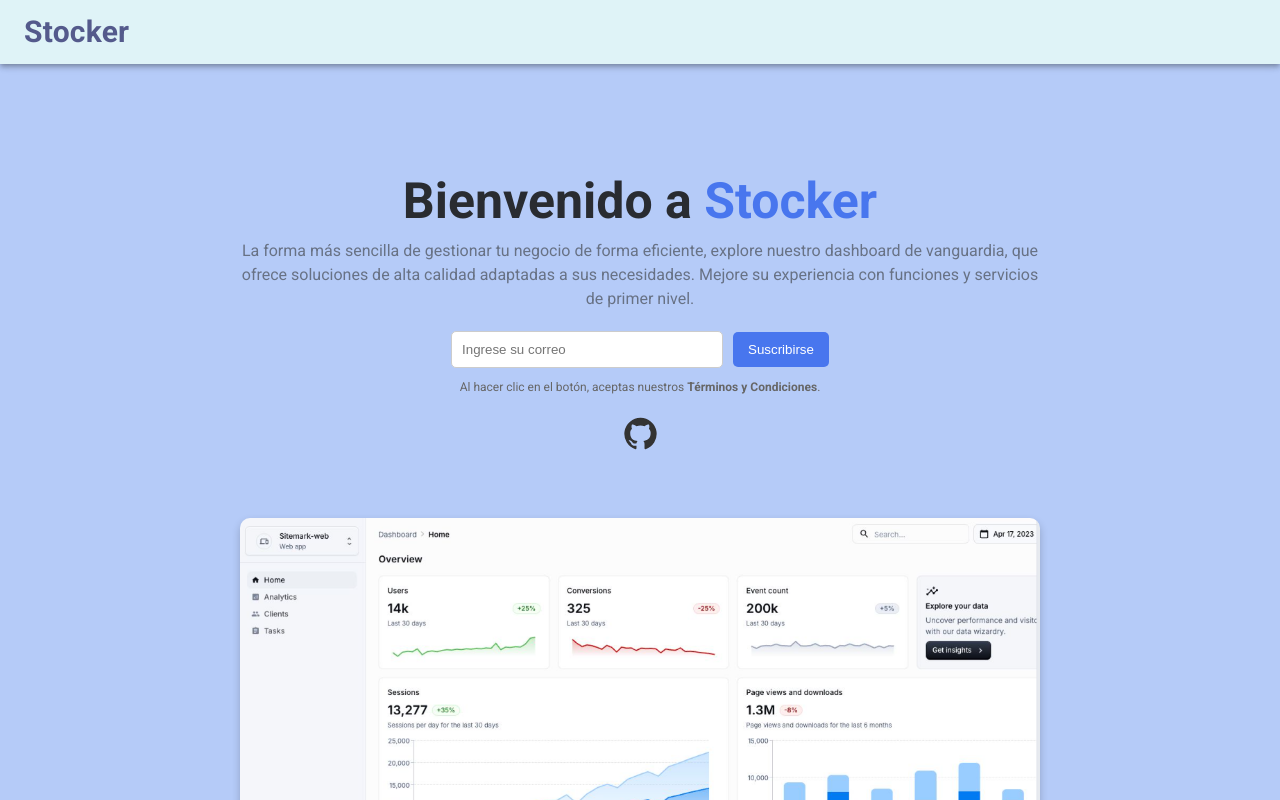
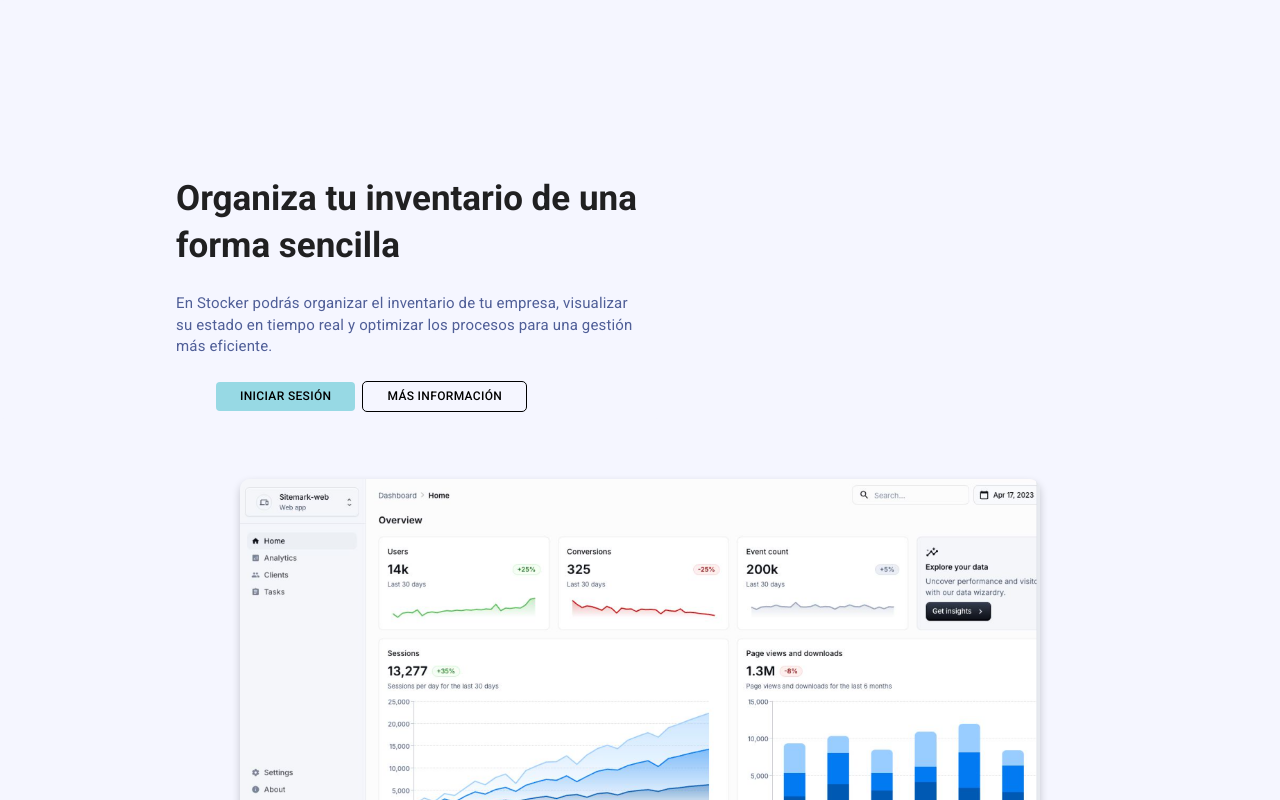
Before and after one commit to No-Country-simulation/equipo-c24-33-t-webapp, a React (Vite) app: page / in a window 1280 px wide. Shown: the top 800 px of the page. Built offline with nearby package versions, Linux system fonts and the light colour scheme.

Commit message:
Add Card Design on Home

```diff
--- a/src/App.css
+++ b/src/App.css
@@ -1,7 +1,7 @@
 #root {
   margin: 0 ;
   padding: 0;
-  background-color: #B5CBF8;
+  background-color: #f5f6ff;
 }
 
 body{
@@ -11,13 +11,14 @@ body{
   padding: 0;
 }
 
+
 h1{
   color: #292c31;
 }
 
 #welcomeToStocker{
   color: #292c31;
-  font-size: 50px;
+  font-size: 40px;
   margin: 0%;
 }
 
--- a/src/components/Home.jsx
+++ b/src/components/Home.jsx
@@ -1,54 +1,29 @@
 // eslint-disable-next-line no-unused-vars
 import React from 'react';
-import { GitHub } from '@mui/icons-material';
+import Box from '@mui/material/Box';
+import Card from '@mui/material/Card';
+import CardActions from '@mui/material/CardActions';
+import CardContent from '@mui/material/CardContent';
+import Button from '@mui/material/Button';
+import Typography from '@mui/material/Typography';
 
-const Home = () => {
+
+export default function Home() {
   return (
-    <section id="home" style={{ paddingTop: '100px', margin: '0', textAlign: 'center' }}>
-      <h1 id='welcomeToStocker'>
-        Bienvenido a <span style={{ color: '#4876ee' }}>Stocker</span>
-      </h1>
-      <p style={{ maxWidth: '800px', margin: '0 auto', textAlign: 'center' }}>
-        La forma más sencilla de gestionar tu negocio de forma eficiente, explore nuestro dashboard de vanguardia, que ofrece soluciones de alta calidad adaptadas a sus necesidades. Mejore su experiencia con funciones y servicios de primer nivel.
-      </p>
+    <Card id='card_Stocker' sx={{ minWidth: 275,  maxWidth: 500, backgroundColor: "#f5f6ff", boxShadow: 0, paddingTop: 20, paddingLeft: 20}}>
+      <CardContent>
+        <Typography variant="h5" component="div" sx={{fontWeight: "bold", fontSize: 35}}>
+        Organiza tu inventario de una forma sencilla
+        </Typography>
+        <Typography variant="body2" sx={{color: "#505F98", paddingTop: 3, fontSize: 15}}>
+        En Stocker podrás organizar el inventario de tu empresa, visualizar su estado en tiempo real y optimizar los procesos para una gestión más eficiente.          <br />
+        </Typography>
+      </CardContent>
+      <CardActions>
+        <Button size="small" sx={{marginLeft: 6,paddingX: 3, backgroundColor: "#97D9E4", color: "black", fontSize: 12}}>Iniciar Sesión</Button>
+        <Button size="small" sx={{paddingX: 3, backgroundColor: "#f5f6ff", outline: 1, color: "black", fontSize: 12}}>Más Información</Button>
 
-      {/* Input para el correo */}
-      <div style={{ marginTop: '20px' }}>
-        <input
-          type="email"
-          placeholder="Ingrese su correo"
-          style={{
-            padding: '10px',
-            width: '250px',
-            borderRadius: '5px',
-            border: '1px solid #ccc',
-            backgroundColor: 'white'
-          }}
-        />
-        <button style={{
-          marginLeft: '10px',
-          padding: '10px 15px',
-          backgroundColor: '#4876ee',
-          color: '#fff',
-          border: 'none',
-          borderRadius: '5px',
-          cursor: 'pointer'
-        }}>
-          Suscribirse
-        </button>
-        <p style={{ fontSize: '12px', marginTop: '10px', color: '#666' }}>
-          Al hacer clic en el botón, aceptas nuestros <strong>Términos y Condiciones</strong>.
-        </p>
-      </div>
-
-      {/* Icono de GitHub */}
-      <div style={{ marginTop: '20px' }}>
-        <a href="https://github.com/No-Country-simulation/equipo-c24-33-t-webapp" target="_blank" rel="noopener noreferrer" style={{ color: '#333', textDecoration: 'none' }}>
-          <GitHub fontSize="large" />
-        </a>
-      </div>
-    </section>
+      </CardActions>
+    </Card>
   );
-};
-
-export default Home;
+}
--- a/src/pages/Home.jsx
+++ b/src/pages/Home.jsx
@@ -1,6 +1,5 @@
 // eslint-disable-next-line no-unused-vars
 import React from 'react';
-import ResponsiveAppBar from '../components/ResponsiveAppBar';
 import Inicio from '../components/Home';
 import Features from '../components/Features';
 // import Benefits from '../components/Benefits';
@@ -10,7 +9,6 @@ import '../assets/styles/Home.css';
 const Home = () => {
     return (
         <div>
-            <ResponsiveAppBar />
             <div style={{ margin: '0', padding: '0' }}>
                 <Inicio />
                 <Features />
```
